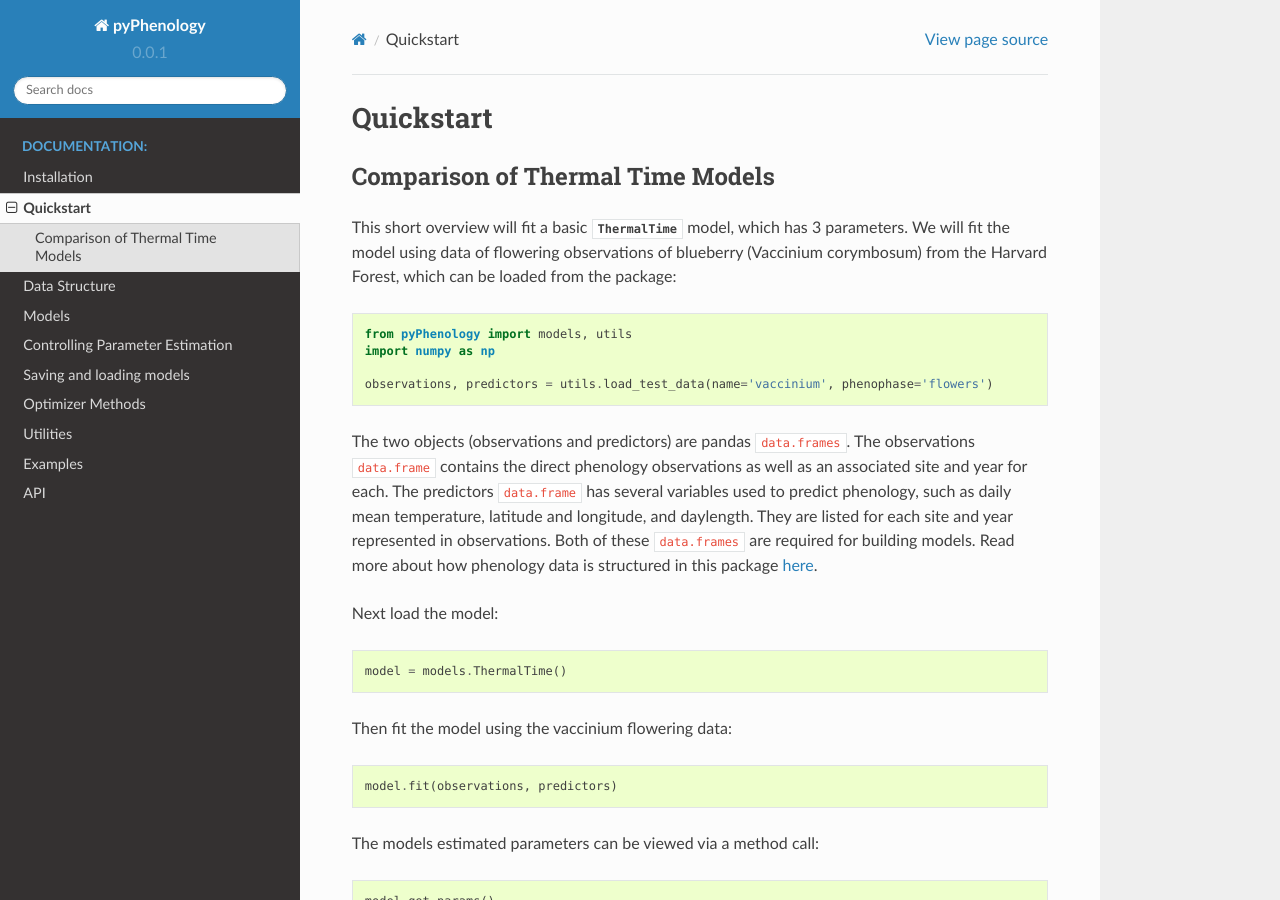
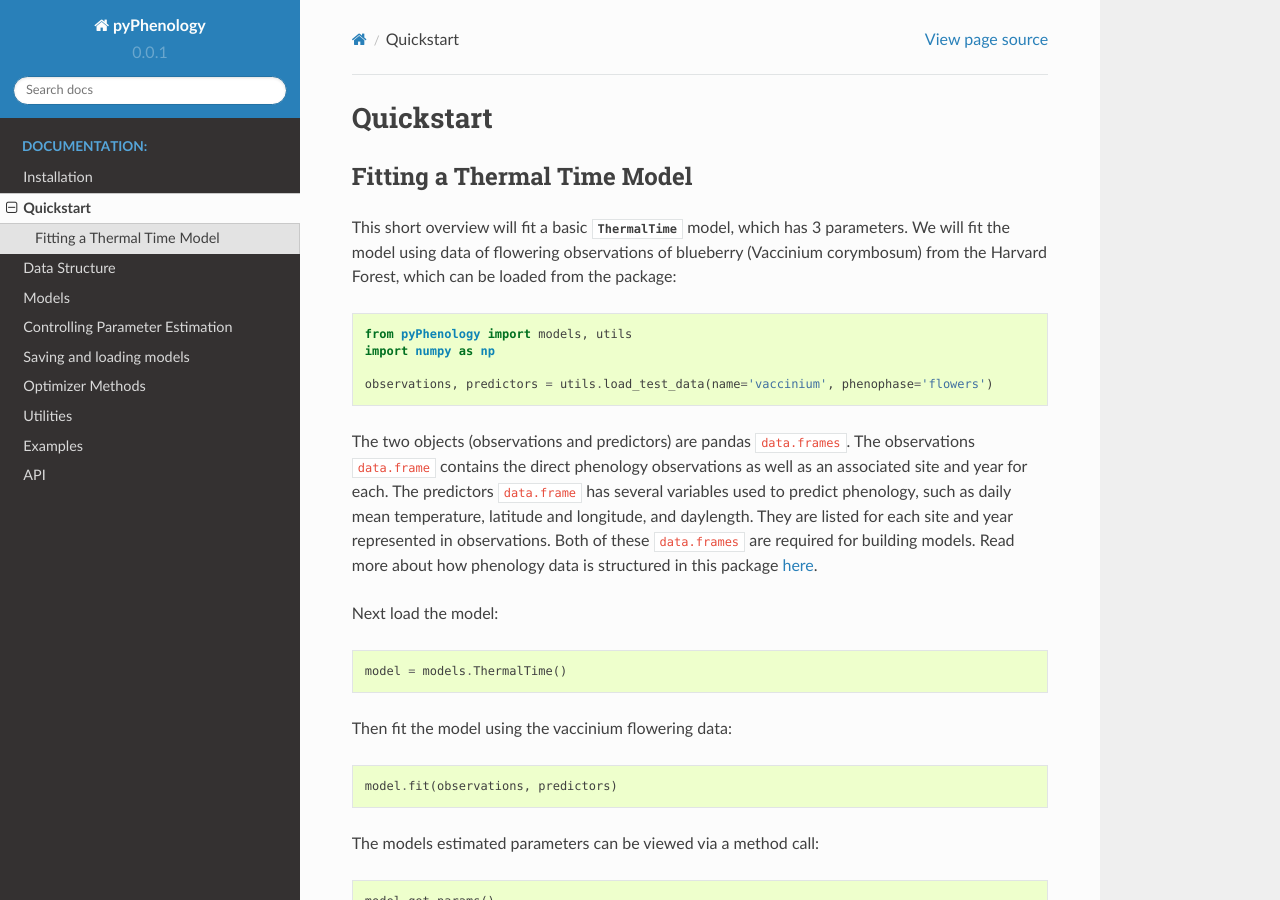
Before and after one commit to sdtaylor/pyPhenology, a Sphinx documentation site: the page built from docs/quickstart.rst, in a window 1280 px wide and 900 px high. Built offline with Sphinx 7.4.7 and the Read the Docs theme 2.0.0, drawn with Linux system fonts in a browser that asks for light colours.

Commit message:
update title

```diff
--- a/docs/quickstart.rst
+++ b/docs/quickstart.rst
@@ -4,8 +4,8 @@
 Quickstart
 ====================
 
-Comparison of Thermal Time Models
----------------------------------
+Fitting a Thermal Time Model
+----------------------------
 
 This short overview will fit a basic :any:`ThermalTime` model, which has 3 parameters.
 We will fit the model using data of flowering observations of blueberry (Vaccinium corymbosum)
```
